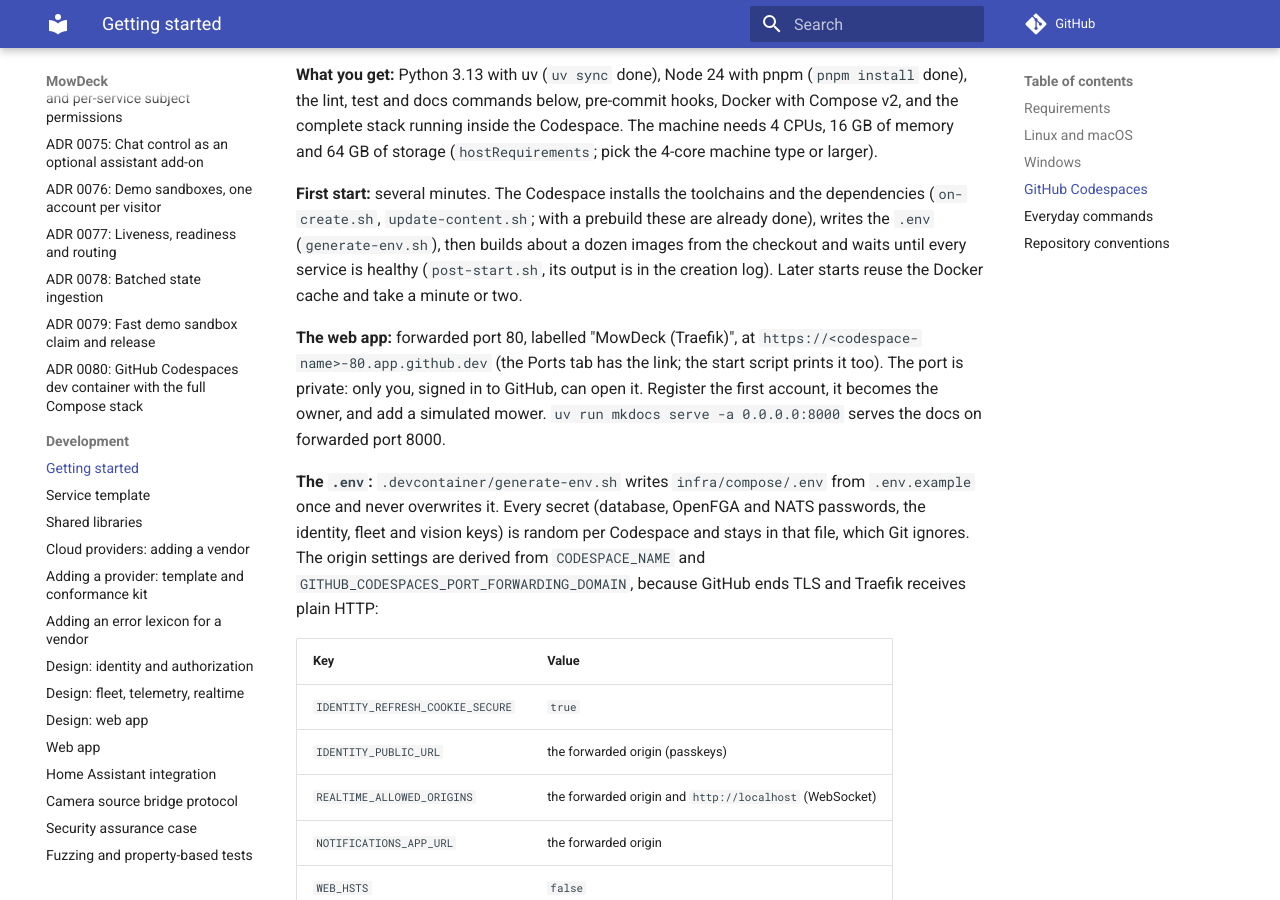
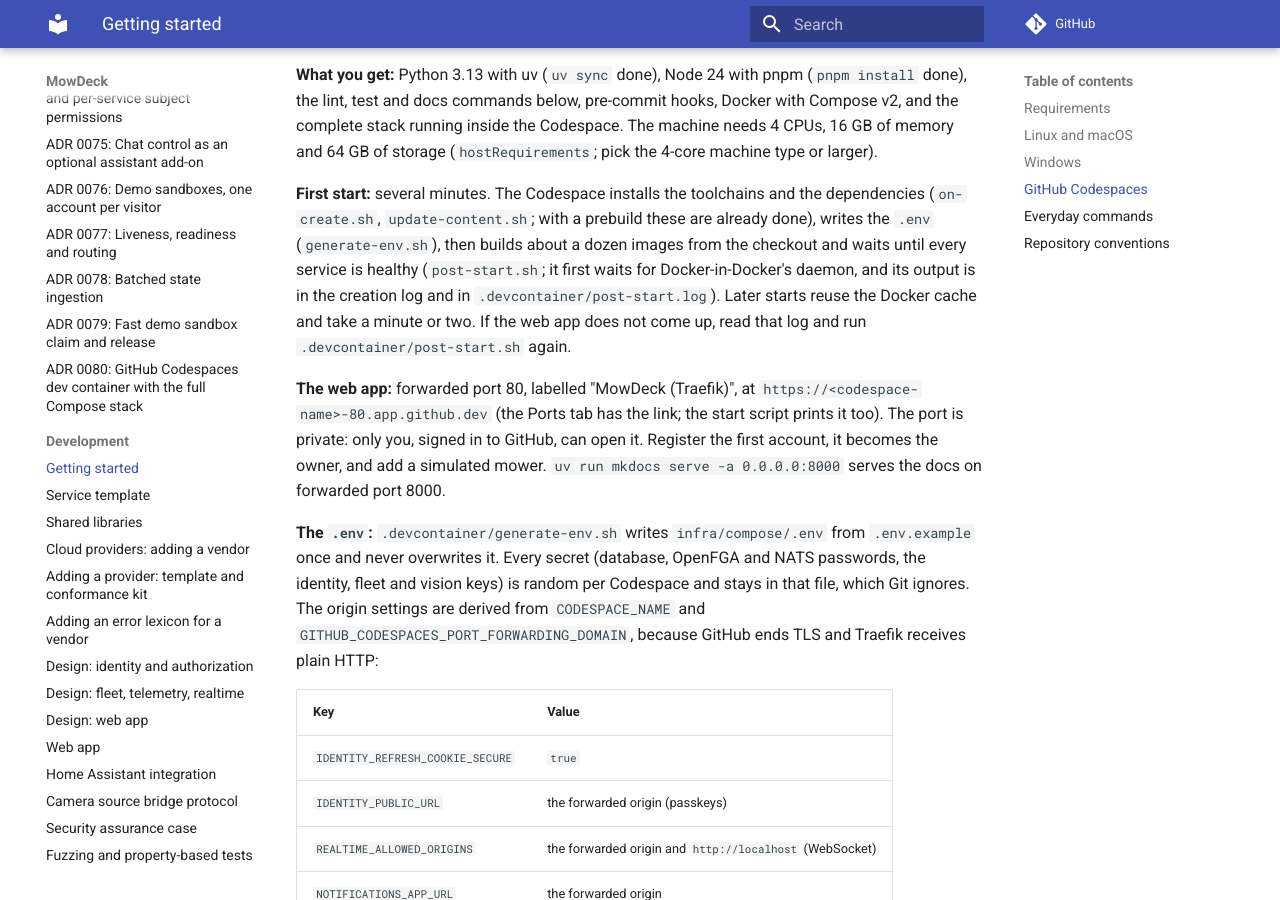
Before and after one commit to lukislp/mowdeck, an MkDocs documentation site: the page built from docs/dev/getting-started.md, in a window 1280 px wide and 900 px high, scrolled down 985 px. Built offline with MkDocs 1.6.1 and Material for MkDocs 9.7.7, drawn with Linux system fonts in a browser that asks for light colours; comment, search, counter and statistics services are not loaded.

Commit message:
fix(devcontainer): wait for the Docker daemon before starting the stack (#327)
In a Codespace from a prebuild post-start.sh ran within seconds of the container start, before Docker-in-Docker's daemon answered, and docker compose up failed at once, so the stack and the forwarded port 80 never came up. The script now waits up to two minutes for the daemon and also writes its output to .devcontainer/post-start.log (git-ignored).

Signed-off-by: lkoerber <155678024+lukislp@users.noreply.github.com>
Co-authored-by: lktec-bot[bot] <352987682+lktec-bot[bot]@users.noreply.github.com>

```diff
--- a/docs/dev/getting-started.md
+++ b/docs/dev/getting-started.md
@@ -39,7 +39,7 @@ docker compose -f infra/compose/docker-compose.yml up -d --wait
 
 **What you get:** Python 3.13 with uv (`uv sync` done), Node 24 with pnpm (`pnpm install` done), the lint, test and docs commands below, pre-commit hooks, Docker with Compose v2, and the complete stack running inside the Codespace. The machine needs 4 CPUs, 16 GB of memory and 64 GB of storage (`hostRequirements`; pick the 4-core machine type or larger).
 
-**First start:** several minutes. The Codespace installs the toolchains and the dependencies (`on-create.sh`, `update-content.sh`; with a prebuild these are already done), writes the `.env` (`generate-env.sh`), then builds about a dozen images from the checkout and waits until every service is healthy (`post-start.sh`, its output is in the creation log). Later starts reuse the Docker cache and take a minute or two.
+**First start:** several minutes. The Codespace installs the toolchains and the dependencies (`on-create.sh`, `update-content.sh`; with a prebuild these are already done), writes the `.env` (`generate-env.sh`), then builds about a dozen images from the checkout and waits until every service is healthy (`post-start.sh`; it first waits for Docker-in-Docker's daemon, and its output is in the creation log and in `.devcontainer/post-start.log`). Later starts reuse the Docker cache and take a minute or two. If the web app does not come up, read that log and run `.devcontainer/post-start.sh` again.
 
 **The web app:** forwarded port 80, labelled "MowDeck (Traefik)", at `https://<codespace-name>-80.app.github.dev` (the Ports tab has the link; the start script prints it too). The port is private: only you, signed in to GitHub, can open it. Register the first account, it becomes the owner, and add a simulated mower. `uv run mkdocs serve -a 0.0.0.0:8000` serves the docs on forwarded port 8000.
 
```
Also changed, not shown: 2 other files.
